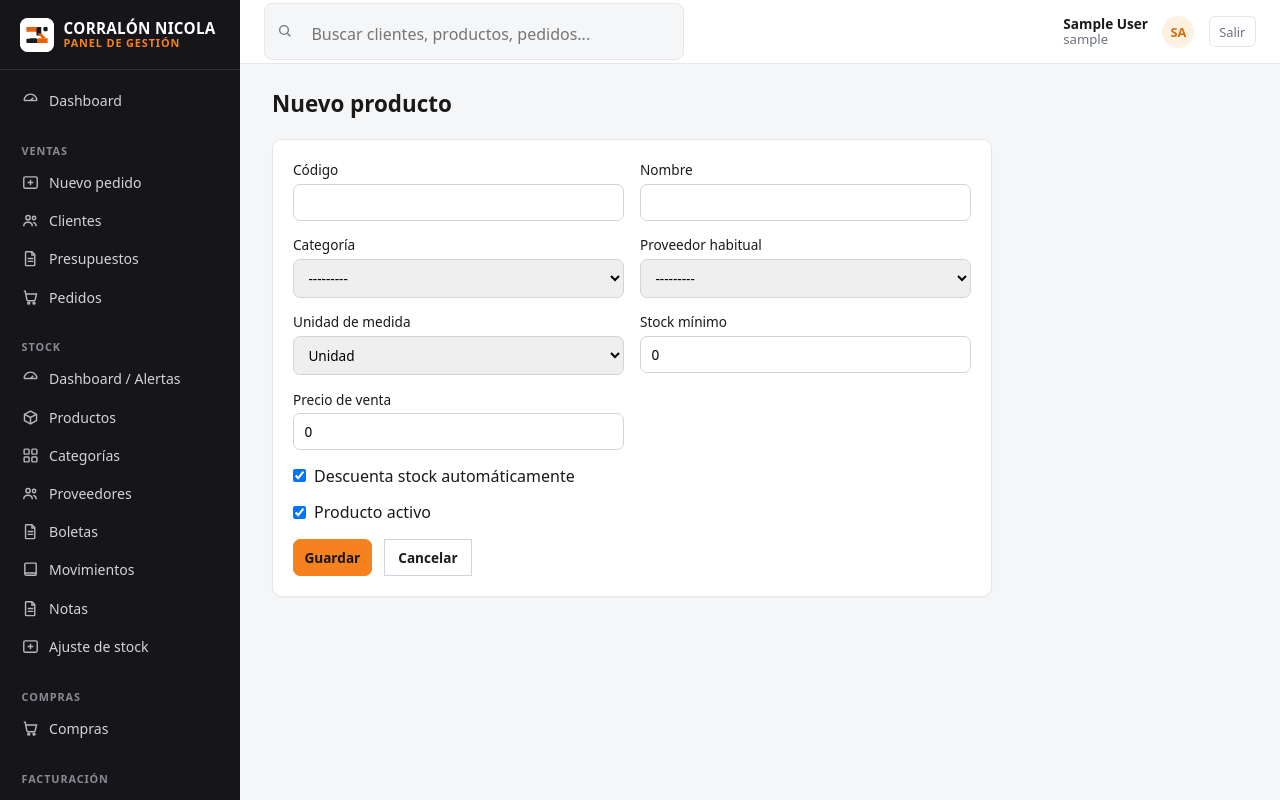
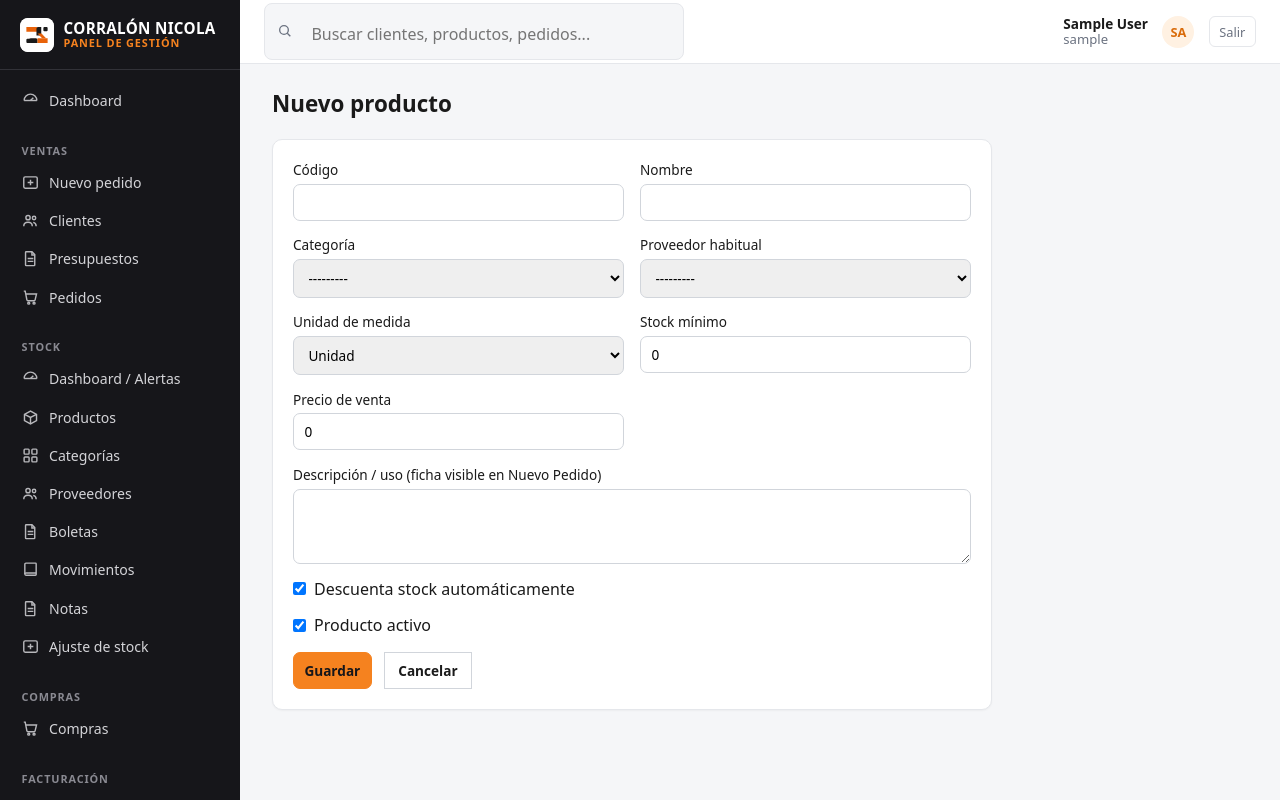
Before and after one commit to chouriortiz-hub/ERPcorralonnicola, a Django app: page /stock/productos/nuevo/ in a window 1280 px wide. Run offline with Django 5.2, Linux system fonts and the light colour scheme; the visitor is signed in with stand-in values (Sample User, id 1); data that the repository does not hold is empty.

Commit message:
Mover la edicion de la ficha de producto a la pantalla propia del sistema
La ficha (descripcion_uso) se editaba solo desde el admin de Django; se
mueve el campo al formulario real de Productos (/stock/productos/.../editar/),
que es donde el equipo trabaja. Sigue restringido a Administrador: el resto
de los roles con permiso de stock ve el campo pero no puede modificarlo
(disabled en el form, ignorado si se fuerza el POST). El admin de Django
se deja como respaldo tecnico con la misma restriccion.

Co-Authored-By: Claude Sonnet 5 <noreply@anthropic.com>

```diff
--- a/stock/forms.py
+++ b/stock/forms.py
@@ -20,8 +20,9 @@ class ProductoForm(forms.ModelForm):
         model = Producto
         fields = [
             'codigo', 'nombre', 'categoria', 'proveedor_habitual', 'unidad_medida',
-            'stock_minimo', 'precio_venta', 'descuenta_stock', 'activo',
+            'stock_minimo', 'precio_venta', 'descuenta_stock', 'activo', 'descripcion_uso',
         ]
+        widgets = {'descripcion_uso': forms.Textarea(attrs={'rows': 3})}
 
 
 class AjusteStockForm(forms.Form):
--- a/stock/templates/stock/producto_form.html
+++ b/stock/templates/stock/producto_form.html
@@ -17,6 +17,10 @@
   {% if producto %}
   <p class="page-subtitle">Stock actual: {{ producto.stock_actual }} {{ producto.get_unidad_medida_display }} / PMP: ${{ producto.pmp|floatformat:2 }} — se actualizan solo a través de compras, pedidos o ajustes de stock.</p>
   {% endif %}
+  <label>Descripción / uso (ficha visible en Nuevo Pedido)
+    {{ form.descripcion_uso }}
+    {% if form.descripcion_uso.field.disabled %}<small>Solo un Administrador puede editar esta ficha.</small>{% endif %}
+  </label>
   <div class="checkbox-row" style="margin-bottom:0.9rem;">{{ form.descuenta_stock }} <span>Descuenta stock automáticamente</span></div>
   <div class="checkbox-row" style="margin-bottom:0.9rem;">{{ form.activo }} <span>Producto activo</span></div>
   <div class="actions">
--- a/stock/views.py
+++ b/stock/views.py
@@ -10,7 +10,7 @@ from django.shortcuts import get_object_or_404, redirect, render
 from django.utils import timezone
 
 from core.models import Role
-from core.permissions import tiene_permiso
+from core.permissions import es_administrador, tiene_permiso
 from core.views_utils import exigir_permiso, paginar
 
 from . import services
@@ -90,12 +90,16 @@ def producto_form(request, pk=None):
     producto = get_object_or_404(Producto, pk=pk) if pk else None
     if request.method == 'POST':
         form = ProductoForm(request.POST, instance=producto)
+        if not es_administrador(request.user):
+            form.fields['descripcion_uso'].disabled = True
         if form.is_valid():
             form.save()
             messages.success(request, 'Producto guardado correctamente.')
             return redirect('stock:producto_list')
     else:
         form = ProductoForm(instance=producto)
+        if not es_administrador(request.user):
+            form.fields['descripcion_uso'].disabled = True
     return render(request, 'stock/producto_form.html', {'form': form, 'producto': producto})
 
 
```
